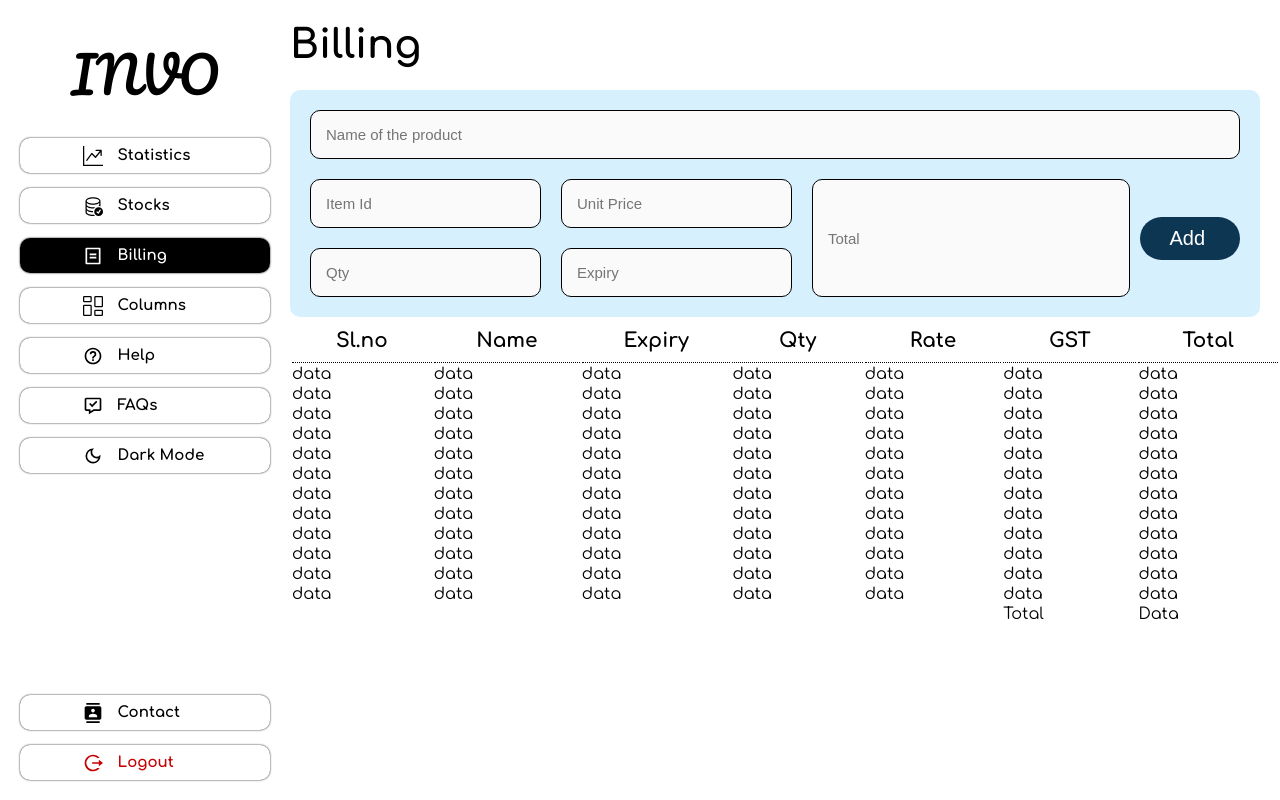
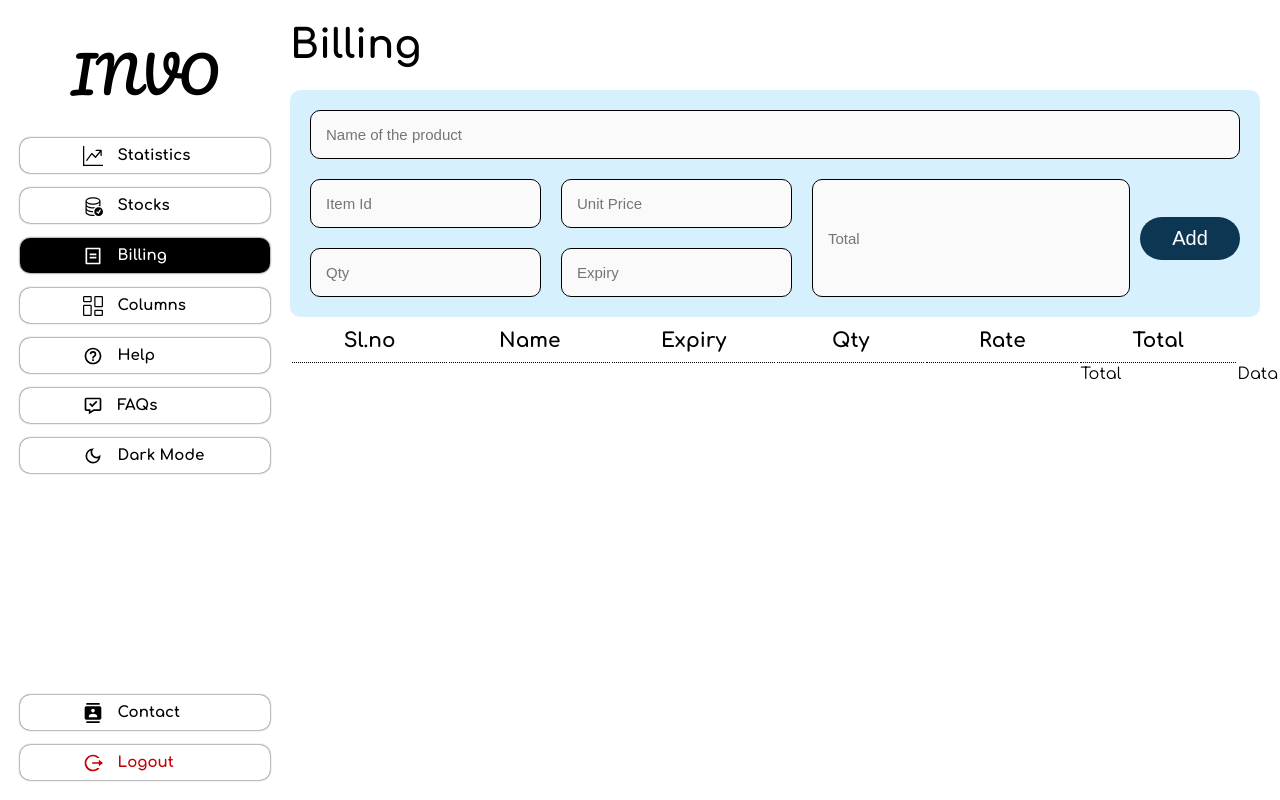
Before and after one commit to nikhitkumar00/Inventify, a React (Vite) app: page /billing in a window 1280 px wide. Built offline with nearby package versions, Linux system fonts and the light colour scheme.

Commit message:
added dynamic searching of item in billing search

```diff
--- a/src/Components/Billing/Billing.jsx
+++ b/src/Components/Billing/Billing.jsx
@@ -1,4 +1,4 @@
-import React from "react";
+import React, { useState, useEffect } from "react";
 import "./Billing.css";
 
 var inputStyle = {
@@ -26,6 +26,39 @@ var inputStyle = {
 };
 
 const Billing = () => {
+  const [productName, setProductName] = useState("");
+  const [itemId, setItemId] = useState("");
+  const [quantity, setQuantity] = useState("");
+  const [unitPrice, setUnitPrice] = useState("");
+  const [expiry, setExpiry] = useState("");
+  const [total, setTotal] = useState("");
+
+  useEffect(() => {
+    if (productName) {
+      fetch(`http://127.0.0.1/I_N_V_O%20Backend/billingsearch.php?productName=${productName}`)
+        .then((response) => response.json())
+        .then((data) => {
+          if (data.status === "success") {
+            const fetchedData = data.data;
+            setItemId(fetchedData.item_id);
+            setQuantity(fetchedData.quantity);
+            setUnitPrice(fetchedData.cost_price);
+            setExpiry(fetchedData.expiry_date);
+            setTotal(fetchedData.mrp);
+          } else {
+            console.error("Error fetching data from API:", data.message);
+          }
+        })
+        .catch((error) => {
+          console.error("Error fetching data from API:", error);
+        });
+    }
+  }, [productName]);
+
+  const handleProductChange = (event) => {
+    setProductName(event.target.value);
+  };
+
   return (
     <div className="BillingContainer">
       <div className="BillingHeader">Billing</div>
@@ -45,6 +78,8 @@ const Billing = () => {
             type="text"
             placeholder="Name of the product"
             style={inputStyle.input}
+            value={productName}
+            onChange={handleProductChange}
           />
           <div
             style={{
@@ -56,20 +91,30 @@ const Billing = () => {
                 type="text"
                 placeholder="Item Id"
                 style={inputStyle.input}
+                value={itemId}
+                readOnly
               />
-              <input type="text" placeholder="Qty" style={inputStyle.input} />
+              <input
+                type="text"
+                placeholder="Qty"
+                style={inputStyle.input}
+                value={quantity}
+                readOnly
+              />
             </div>
             <div style={{ display: "flex", flexDirection: "column" }}>
               <input
                 type="text"
                 placeholder="Unit Price"
                 style={inputStyle.input}
+                value={unitPrice}
                 readOnly
               />
               <input
                 type="text"
                 placeholder="Expiry"
                 style={inputStyle.input}
+                value={expiry}
                 readOnly
               />
             </div>
@@ -78,11 +123,13 @@ const Billing = () => {
                 type="input"
                 placeholder="Total"
                 style={inputStyle.input1}
+                value={total}
+                readOnly
               />
               <div className="Product_Add_Button_div">
                 <input
                   type="button"
-                  value="Add "
+                  value="Add"
                   className="Product_Add_Button"
                 />
               </div>
@@ -94,127 +141,17 @@ const Billing = () => {
       <div className="BillingTable">
         <table className="TableBody">
           <thead>
-            {" "}
             <tr>
               <th className="th_billingtable">Sl.no</th>
               <th className="th_billingtable">Name</th>
               <th className="th_billingtable">Expiry</th>
               <th className="th_billingtable">Qty</th>
               <th className="th_billingtable">Rate</th>
-              <th className="th_billingtable">GST</th>
               <th className="th_billingtable">Total</th>
             </tr>
           </thead>
           <tbody>
-            <tr>
-              <td className="td_billingtable">data</td>
-              <td className="td_billingtable">data</td>
-              <td className="td_billingtable">data</td>
-              <td className="td_billingtable">data</td>
-              <td className="td_billingtable">data</td>
-              <td className="td_billingtable">data</td>
-              <td className="td_billingtable">data</td>
-            </tr>
-            <tr>
-              <td className="td_billingtable">data</td>
-              <td className="td_billingtable">data</td>
-              <td className="td_billingtable">data</td>
-              <td className="td_billingtable">data</td>
-              <td className="td_billingtable">data</td>
-              <td className="td_billingtable">data</td>
-              <td className="td_billingtable">data</td>
-            </tr>
-            <tr>
-              <td className="td_billingtable">data</td>
-              <td className="td_billingtable">data</td>
-              <td className="td_billingtable">data</td>
-              <td className="td_billingtable">data</td>
-              <td className="td_billingtable">data</td>
-              <td className="td_billingtable">data</td>
-              <td className="td_billingtable">data</td>
-            </tr>
-            <tr>
-              <td className="td_billingtable">data</td>
-              <td className="td_billingtable">data</td>
-              <td className="td_billingtable">data</td>
-              <td className="td_billingtable">data</td>
-              <td className="td_billingtable">data</td>
-              <td className="td_billingtable">data</td>
-              <td className="td_billingtable">data</td>
-            </tr>
-            <tr>
-              <td className="td_billingtable">data</td>
-              <td className="td_billingtable">data</td>
-              <td className="td_billingtable">data</td>
-              <td className="td_billingtable">data</td>
-              <td className="td_billingtable">data</td>
-              <td className="td_billingtable">data</td>
-              <td className="td_billingtable">data</td>
-            </tr>
-
-            <tr>
-              <td className="td_billingtable">data</td>
-              <td className="td_billingtable">data</td>
-              <td className="td_billingtable">data</td>
-              <td className="td_billingtable">data</td>
-              <td className="td_billingtable">data</td>
-              <td className="td_billingtable">data</td>
-              <td className="td_billingtable">data</td>
-            </tr>
-            <tr>
-              <td className="td_billingtable">data</td>
-              <td className="td_billingtable">data</td>
-              <td className="td_billingtable">data</td>
-              <td className="td_billingtable">data</td>
-              <td className="td_billingtable">data</td>
-              <td className="td_billingtable">data</td>
-              <td className="td_billingtable">data</td>
-            </tr>
-            <tr>
-              <td className="td_billingtable">data</td>
-              <td className="td_billingtable">data</td>
-              <td className="td_billingtable">data</td>
-              <td className="td_billingtable">data</td>
-              <td className="td_billingtable">data</td>
-              <td className="td_billingtable">data</td>
-              <td className="td_billingtable">data</td>
-            </tr>
-            <tr>
-              <td className="td_billingtable">data</td>
-              <td className="td_billingtable">data</td>
-              <td className="td_billingtable">data</td>
-              <td className="td_billingtable">data</td>
-              <td className="td_billingtable">data</td>
-              <td className="td_billingtable">data</td>
-              <td className="td_billingtable">data</td>
-            </tr>
-            <tr>
-              <td className="td_billingtable">data</td>
-              <td className="td_billingtable">data</td>
-              <td className="td_billingtable">data</td>
-              <td className="td_billingtable">data</td>
-              <td className="td_billingtable">data</td>
-              <td className="td_billingtable">data</td>
-              <td className="td_billingtable">data</td>
-            </tr>
-            <tr>
-              <td className="td_billingtable">data</td>
-              <td className="td_billingtable">data</td>
-              <td className="td_billingtable">data</td>
-              <td className="td_billingtable">data</td>
-              <td className="td_billingtable">data</td>
-              <td className="td_billingtable">data</td>
-              <td className="td_billingtable">data</td>
-            </tr>
-            <tr>
-              <td className="td_billingtable">data</td>
-              <td className="td_billingtable">data</td>
-              <td className="td_billingtable">data</td>
-              <td className="td_billingtable">data</td>
-              <td className="td_billingtable">data</td>
-              <td className="td_billingtable">data</td>
-              <td className="td_billingtable">data</td>
-            </tr>
+            {/* Table body rows */}
           </tbody>
           <tfoot>
             <tr>
```
